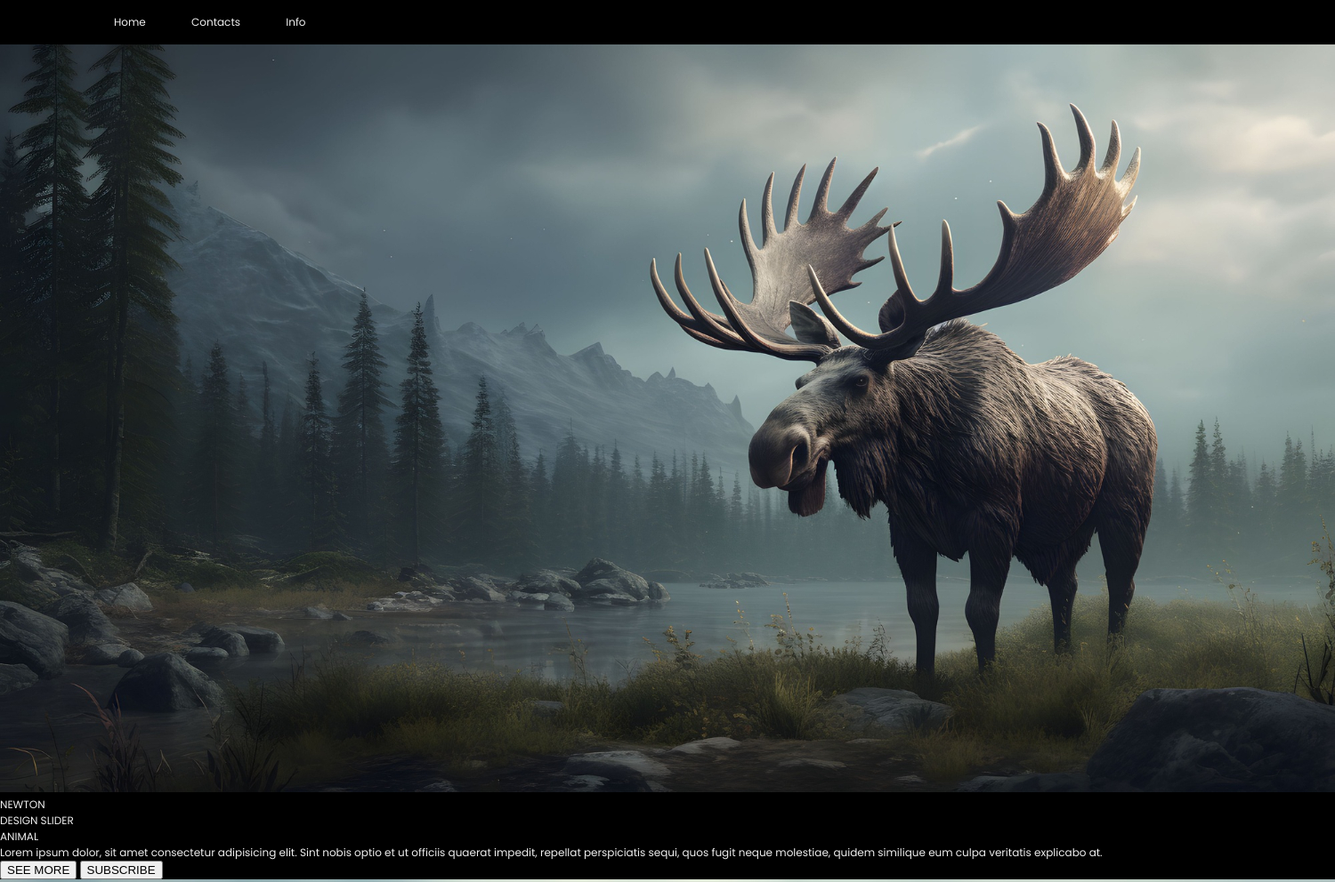
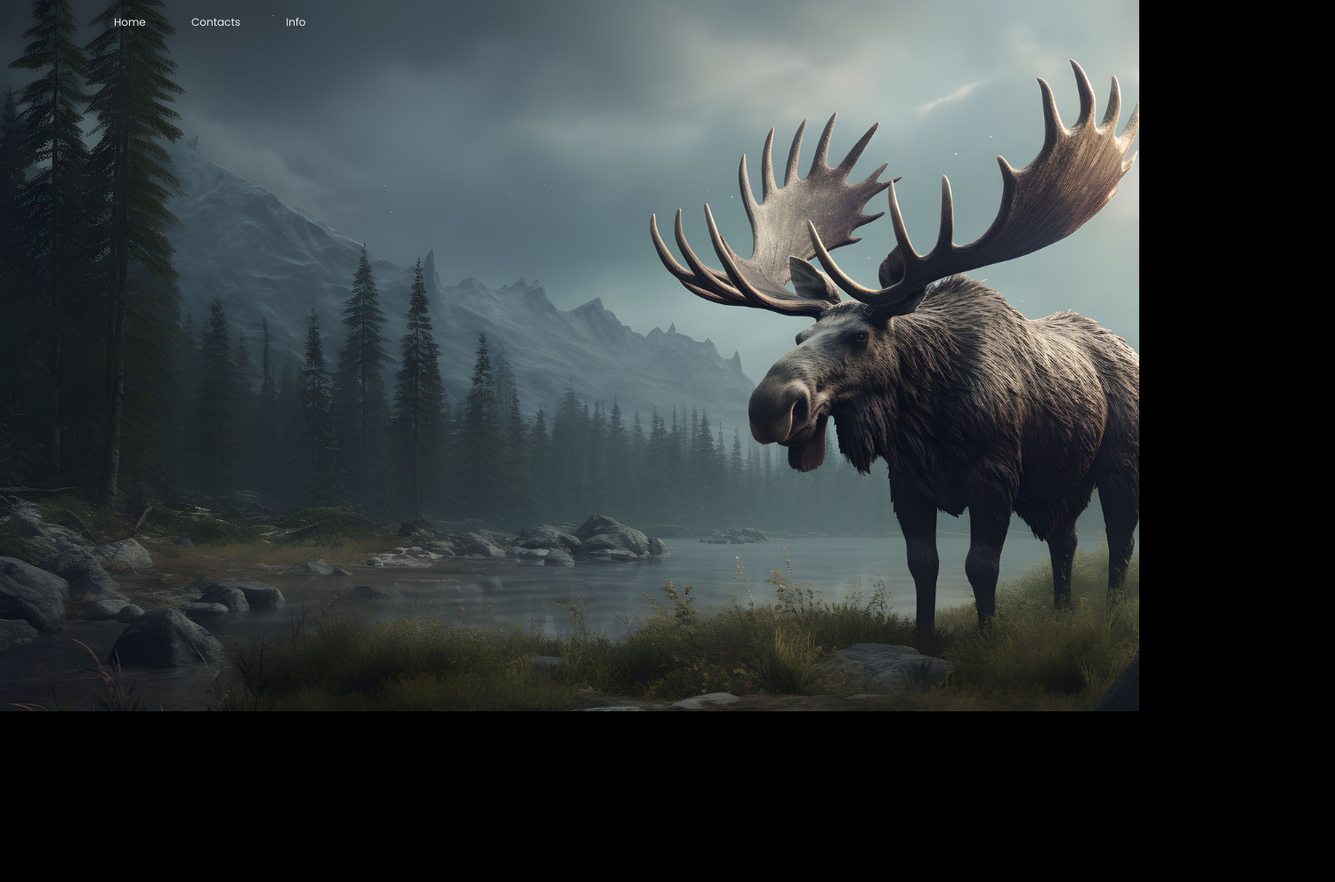
Before and after one commit to nejidevelops/slider-crazy, a plain HTML site: page index.html in a window 1280 px wide. Shown: the top 992 px of the page at 89% size, 1500 px wide, since content can reach past the window. After the commit the page ends 800 px from the top, so only its background shows below. Drawn offline with Linux system fonts and the light colour scheme.

Commit message:
Setting up the starter css styling for the carousel

```diff
--- a/style.css
+++ b/style.css
@@ -20,8 +20,17 @@ header {
   height: 50px;
   display: flex;
   align-items: center;
+  position: relative;
+  z-index: 100;
 }
 
 header a {
   margin-right: 48px;
 }
+
+.carousel {
+  width: 100vw;
+  height: 100vh;
+  overflow: hidden;
+  margin-top: -50px;
+}
```
